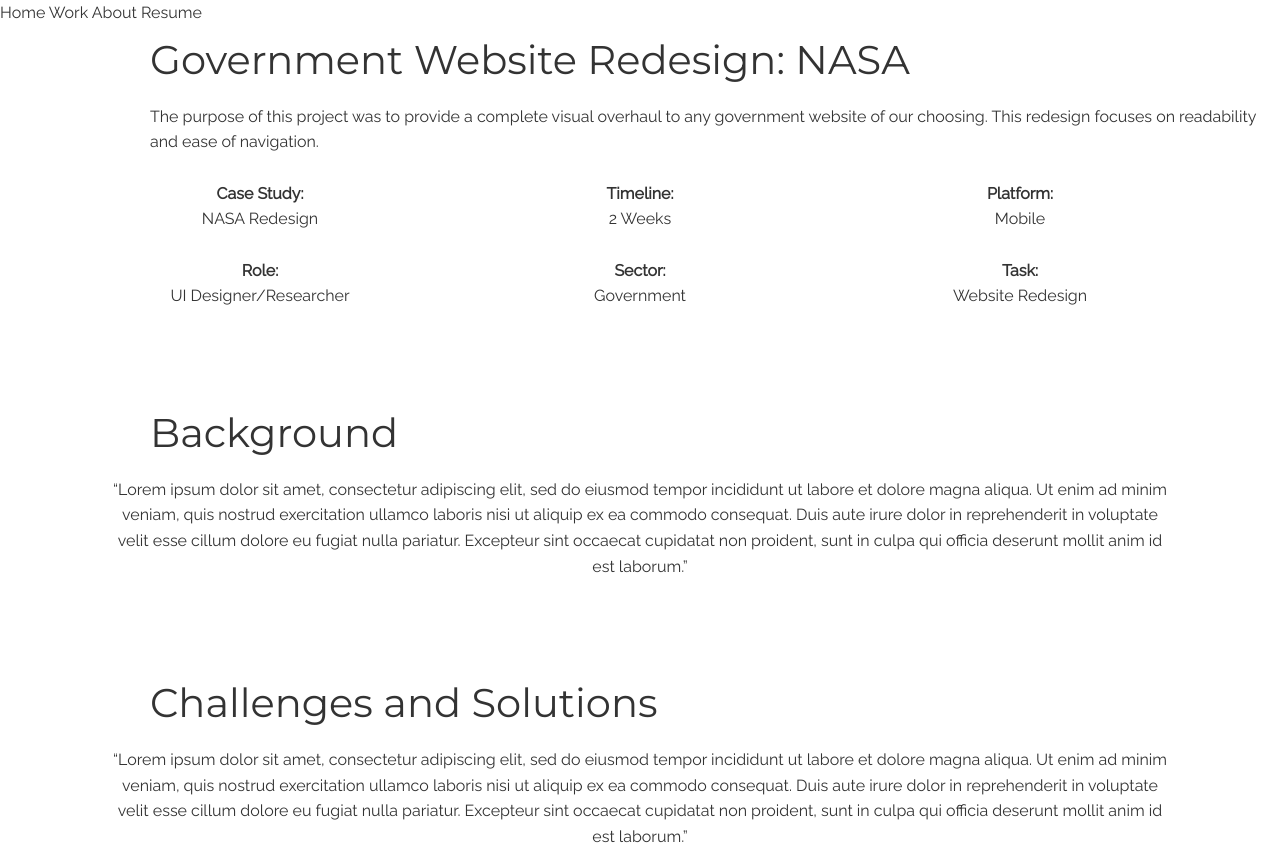
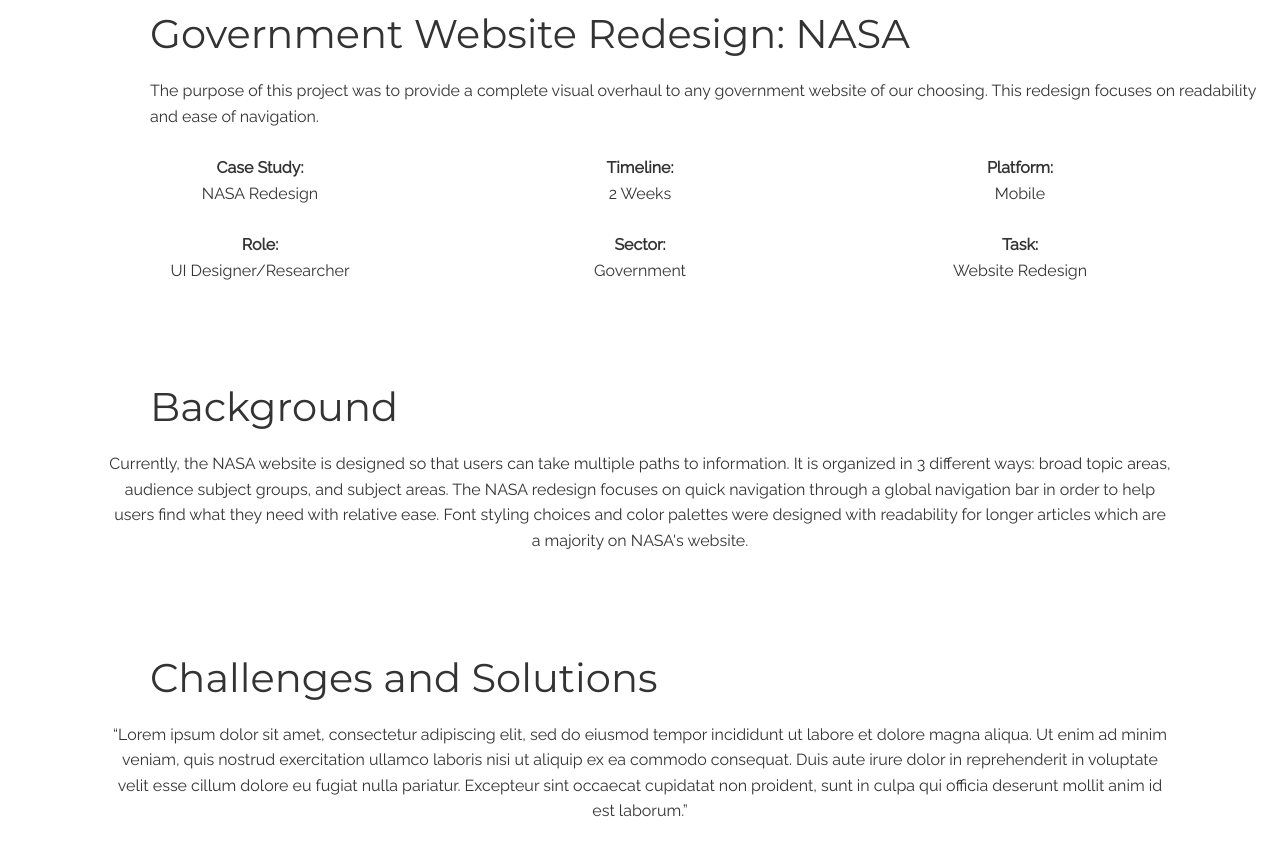
Before and after one commit to taiyingchin/UI_UX_HW_20, a plain HTML site: page index.html in a window 1280 px wide. Shown: the top 853 px of the page. Drawn offline with nearby package versions, Linux system fonts and the light colour scheme.

Commit message:
Description
Added some descriptions to see how it would look

```diff
--- a/index.html
+++ b/index.html
@@ -10,7 +10,7 @@
     </head>
     <body>
             <!-- Peronslized Nav HTML -->
-        <section>
+        <!-- <section>
             <nav class="navigation">
                 <div class="navOptions">
                     <a href="#title1" class="navItem">Home</a>
@@ -19,7 +19,7 @@
                     <a href="#title4" class="navItem">Resume</a>
                 </div>
             </nav>
-        </section>
+        </section> -->
 
         <section class = "intro">
             <h1 class="display-5">Government Website Redesign: NASA</h1>
@@ -53,7 +53,7 @@
 
         <section class="background">
             <h1 class="display-5">Background</h1>
-            <p>“Lorem ipsum dolor sit amet, consectetur adipiscing elit, sed do eiusmod tempor incididunt ut labore et dolore magna aliqua. Ut enim ad minim veniam, quis nostrud exercitation ullamco laboris nisi ut aliquip ex ea commodo consequat. Duis aute irure dolor in reprehenderit in voluptate velit esse cillum dolore eu fugiat nulla pariatur. Excepteur sint occaecat cupidatat non proident, sunt in culpa qui officia deserunt mollit anim id est laborum.”</p>
+            <p>Currently, the NASA website is designed so that users can take multiple paths to information. It is organized in 3 different ways: broad topic areas, audience subject groups, and subject areas. The NASA redesign focuses on quick navigation through a global navigation bar in order to help users find what they need with relative ease. Font styling choices and color palettes were designed with readability for longer articles which are a majority on NASA's website.</p>
         </section>
 
         <section class="challenges">
```
